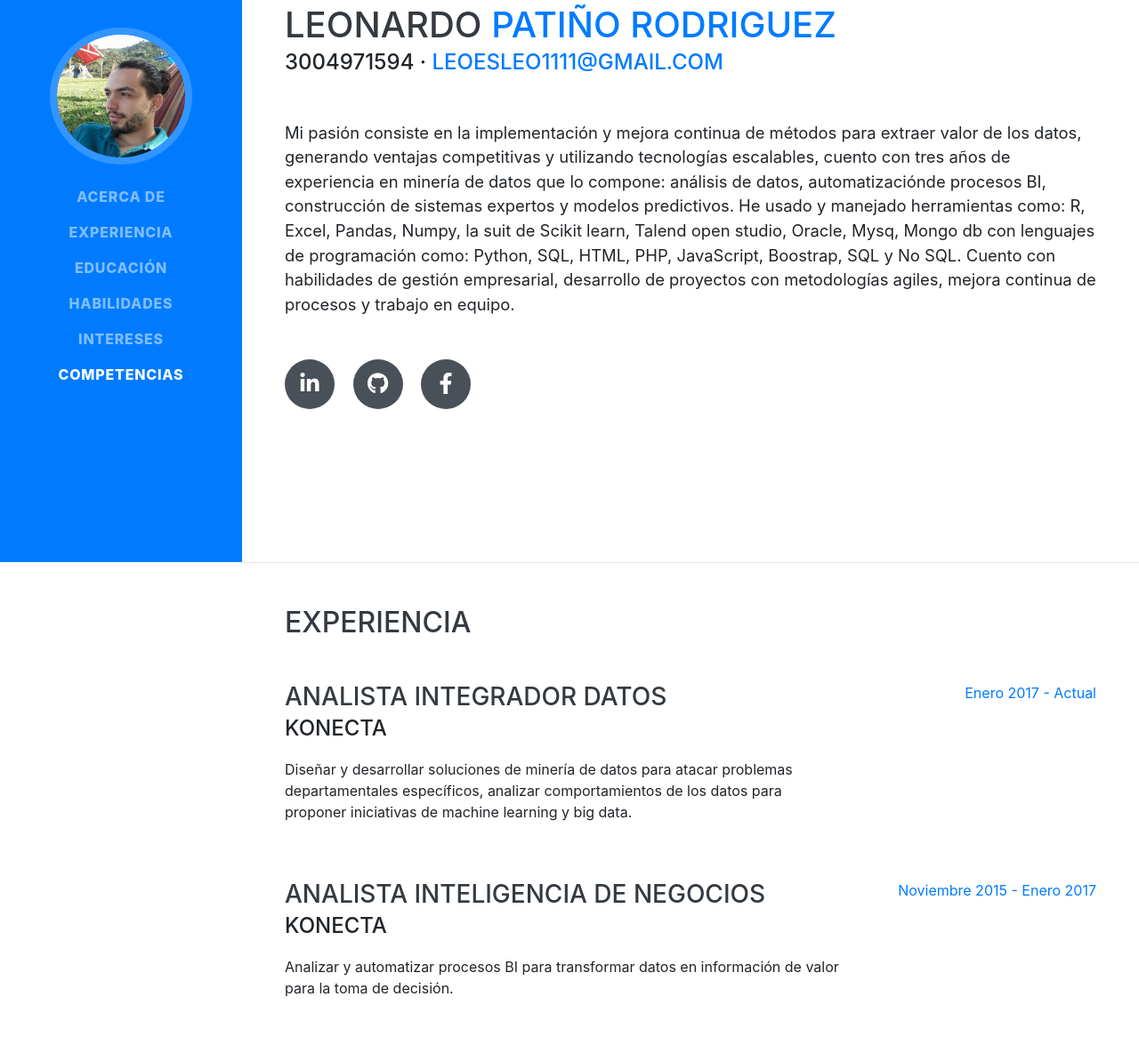
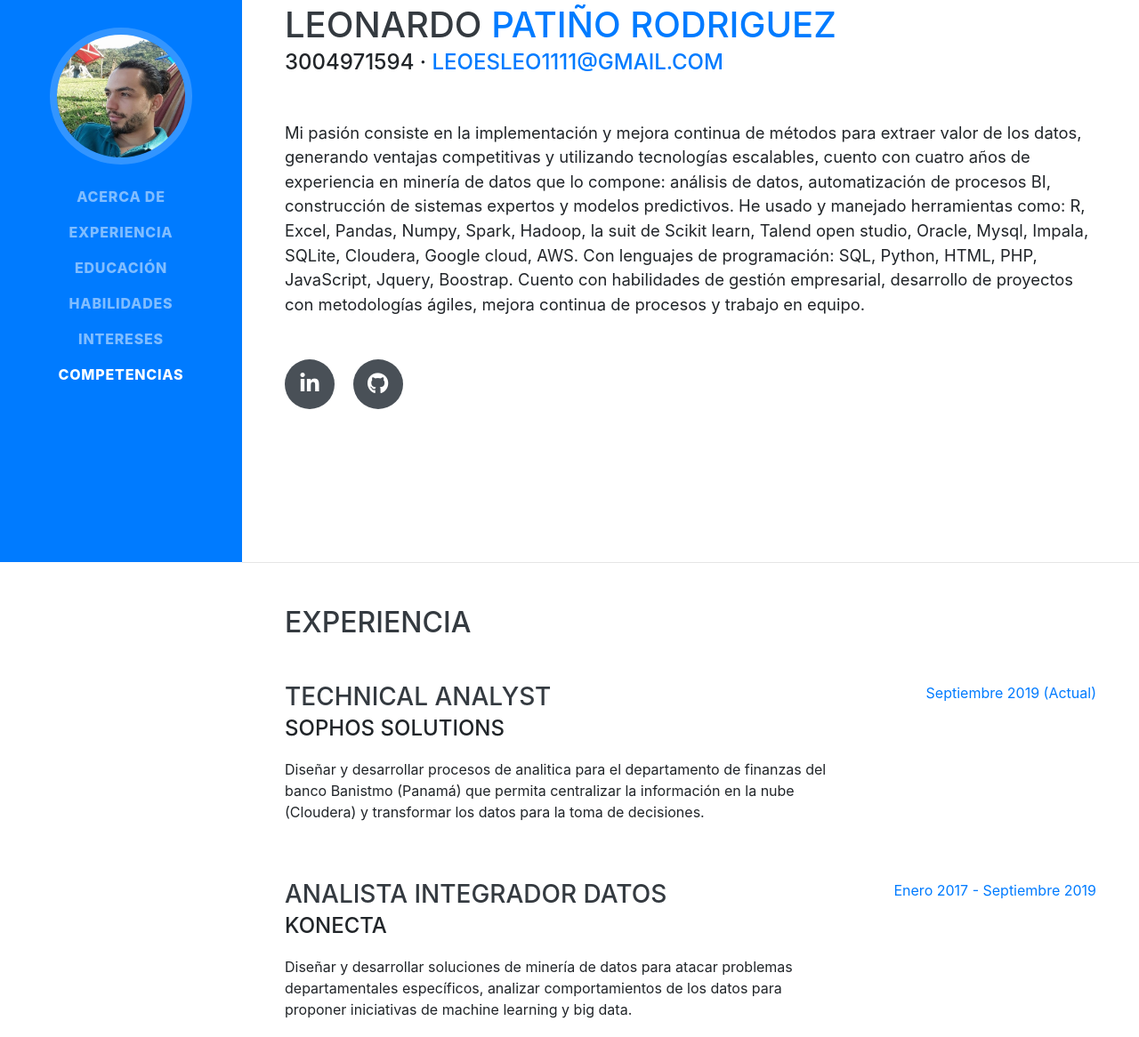
Before and after one commit to leoesleoesleo/presentacion, a website with bundled scripts: page index.html in a window 1280 px wide. Shown: the part 168-1334 px from the top of the page at 89% size. Built offline with nearby package versions, Linux system fonts and the light colour scheme; a web font is replaced by a local one.

Commit message:
Update index.html

```diff
--- a/index.html
+++ b/index.html
@@ -69,8 +69,8 @@
         <div class="subheading mb-5">3004971594 ·
           <a href="mailto:name@email.com">leoesleo1111@gmail.com</a>
         </div>
-        <p class="lead mb-5">Mi   pasión   consiste   en  la   implementación   y   mejora continua de métodos para  extraer  valor  de  los  datos, generando ventajas competitivas y utilizando tecnologías escalables,   cuento con   tres años   de experiencia   en minería de   datos que   lo   compone: análisis de  datos, automatizaciónde procesos BI, construcción de sistemas expertos y modelos predictivos.
-He usado  y  manejado  herramientas  como: R, Excel, Pandas, Numpy, la suit de Scikit learn, Talend open studio, Oracle, Mysq, Mongo db con lenguajes de programación como: Python, SQL, HTML, PHP, JavaScript, Boostrap, SQL y No SQL. Cuento    con    habilidades    de gestión empresarial, desarrollo   de proyectos   con metodologías agiles, mejora continua de procesos y trabajo en equipo.</p>
+        <p class="lead mb-5">Mi   pasión   consiste   en  la   implementación   y   mejora continua de métodos para  extraer  valor  de  los  datos, generando ventajas competitivas y utilizando tecnologías escalables,   cuento con   cuatro años   de experiencia   en minería de   datos que   lo   compone: análisis de  datos, automatización de procesos BI, construcción de sistemas expertos y modelos predictivos.
+He usado  y  manejado  herramientas  como: R, Excel, Pandas, Numpy, Spark, Hadoop, la suit de Scikit learn, Talend open studio, Oracle, Mysql, Impala, SQLite, Cloudera, Google cloud, AWS. Con lenguajes de programación: SQL, Python, HTML, PHP, JavaScript, Jquery, Boostrap. Cuento    con    habilidades    de gestión empresarial, desarrollo   de proyectos   con metodologías ágiles, mejora continua de procesos y trabajo en equipo.</p>
         <div class="social-icons">
           <a href="https://www.linkedin.com/in/leonardo-pati%C3%B1o-rodriguez-142605179/">
             <i class="fab fa-linkedin-in"></i>
@@ -78,9 +78,9 @@ He usado  y  manejado  herramientas  como: R, Excel, Pandas, Numpy, la suit de S
           <a href="https://github.com/leoesleoesleo">
             <i class="fab fa-github"></i>
           </a>
-          <a href="https://www.facebook.com/leonardo.patinorgz">
+          <!--<a href="https://www.facebook.com/leonardo.patinorgz">
             <i class="fab fa-facebook-f"></i>
-          </a>
+          </a>-->
         </div>
       </div>
     </section>
@@ -93,12 +93,23 @@ He usado  y  manejado  herramientas  como: R, Excel, Pandas, Numpy, la suit de S
 
         <div class="resume-item d-flex flex-column flex-md-row justify-content-between mb-5">
           <div class="resume-content">
+            <h3 class="mb-0">Technical Analyst</h3>
+            <div class="subheading mb-3">Sophos Solutions</div>
+            <p>Diseñar y desarrollar procesos de analitica para el departamento de finanzas del banco Banistmo (Panamá) que permita centralizar la información en la nube (Cloudera) y transformar los datos para la toma de decisiones.</p>
+          </div>
+          <div class="resume-date text-md-right">
+            <span class="text-primary">Septiembre 2019 (Actual)</span>
+          </div>
+        </div>
+
+        <div class="resume-item d-flex flex-column flex-md-row justify-content-between mb-5">
+          <div class="resume-content">
             <h3 class="mb-0">Analista Integrador datos</h3>
             <div class="subheading mb-3">Konecta</div>
             <p>Diseñar y desarrollar soluciones de minería de datos para atacar problemas departamentales específicos, analizar comportamientos de los datos para proponer iniciativas de machine learning y big data.</p>
           </div>
           <div class="resume-date text-md-right">
-            <span class="text-primary">Enero 2017 - Actual</span>
+            <span class="text-primary">Enero 2017 - Septiembre 2019</span>
           </div>
         </div>
 
```
Lines whose indentation alone changed are shown as unchanged.
